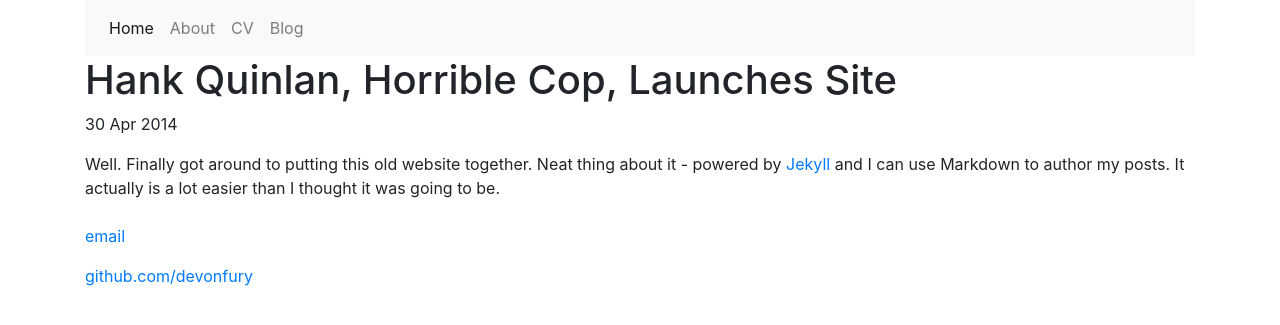
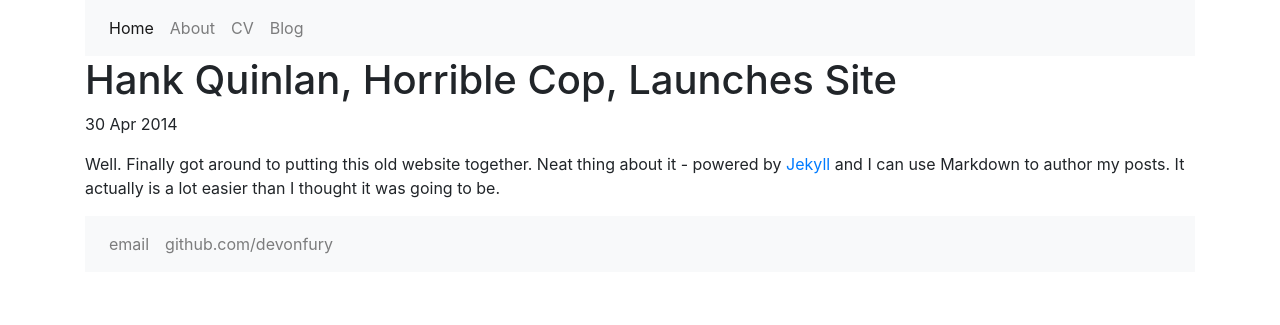
Before and after one commit to devonfury/devonfury.github.io, a Jekyll site: the page built from _posts/2019-12-30-test-post.md, in a window 1280 px wide. Shown: the top 325 px of the page. Built offline with Jekyll 4.4.1, drawn with Linux system fonts in a browser that asks for light colours.

Commit message:
corrected issue with footer nav bar

```diff
--- a/_layouts/default.html
+++ b/_layouts/default.html
@@ -26,10 +26,12 @@
 
 			</div><!-- /.container -->
 			<div class="container">
-	    		<ul class=navbar-nav>
-	        		<li class="nav-item"><a class="nav-link" href="mailto:marvin.carpenter@gmail.com">email</a></li>
-	        		<li class="nav-item"><a class="nav-link" href="https://github.com/devonfury">github.com/devonfury</a></li>
-				</ul>
+				<nav class="navbar navbar-expand-sm bg-light navbar-light">
+					<ul class=navbar-nav>
+						<li class="nav-item"><a class="nav-link" href="mailto:marvin.carpenter@gmail.com">email</a></li>
+						<li class="nav-item"><a class="nav-link" href="https://github.com/devonfury">github.com/devonfury</a></li>
+					</ul>
+				</nav>
 			</div>
 		</body>
 	</html>
```
